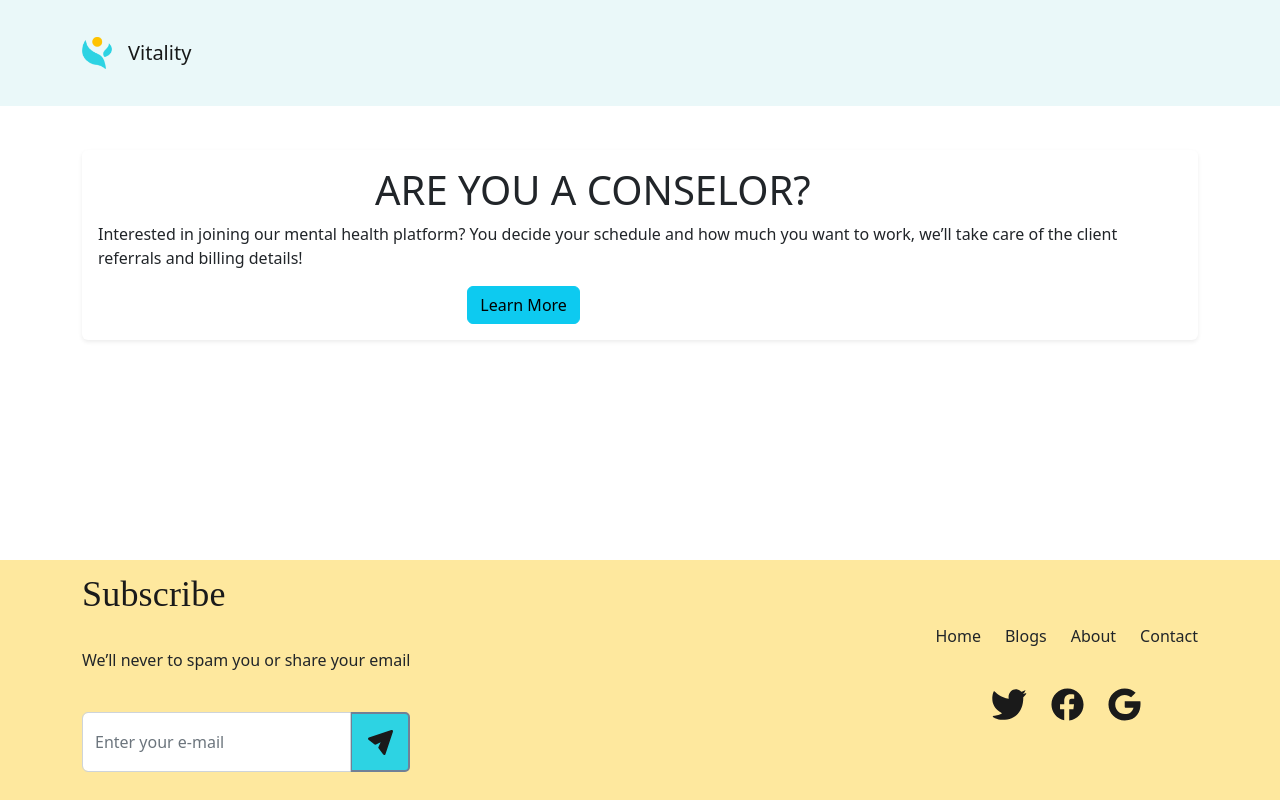
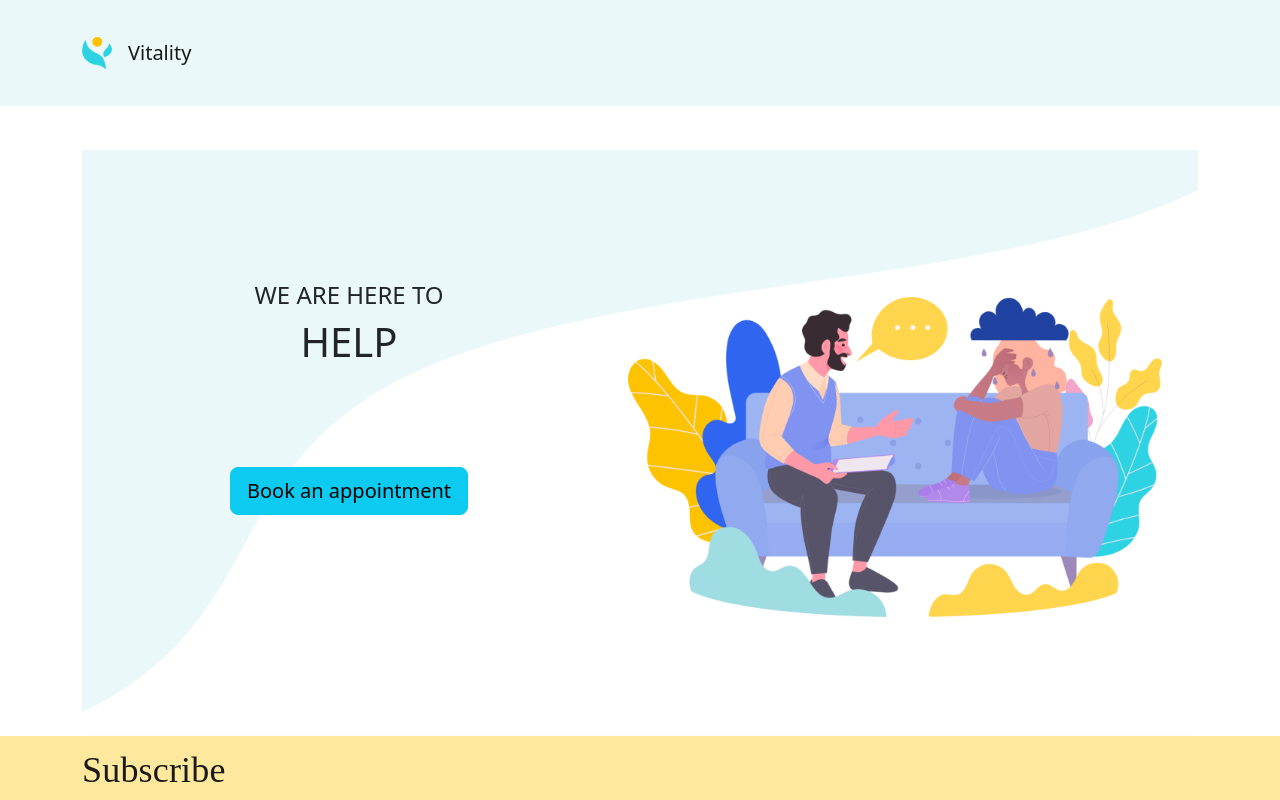
Before and after one commit to Recoded-Spark-Turkey-2022/Vitality, a React (Create React App) app: page / in a window 1280 px wide. Shown: the top 800 px of the page. Built offline with nearby package versions, Linux system fonts and the light colour scheme.

Commit message:
add Help component to home

```diff
--- /dev/null
+++ b/src/components/Homepage/Help.js
@@ -0,0 +1,57 @@
+import React from 'react';
+import { Button, Col, Container, Row, Image } from 'react-bootstrap';
+import homepageHelp from '../../assets/images/homepageHelp.png';
+import helpBackground from '../../assets/images/helpBackground.png';
+
+const HomeHelp = () => {
+  return (
+    <Container
+      fluid
+      className="d-flex align-items-center justify-content-center h-100"
+      style={{
+        backgroundImage: `url(${helpBackground})`,
+        backgroundPosition: 'center',
+        backgroundSize: 'cover',
+        backgroundRepeat: 'no-repeat',
+      }}
+    >
+      <Row className=" pt-1">
+        <Col
+          sm={12}
+          md={6}
+          className="row justify-content-center text-center p-2"
+        >
+          <Col className="justify-content-center text-center">
+            <Row className="justify-content-center text-center">
+              <Col xs={6}>
+                <h4>WE ARE HERE TO</h4>
+              </Col>
+            </Row>
+            <Row className="justify-content-center text-center ">
+              <Col xs={6}>
+                <h1>HELP</h1>
+              </Col>
+            </Row>
+          </Col>
+          <Row className="d-flex justify-content-center">
+            <Col>
+              <Button variant="info" size="lg">
+                Book an appointment
+              </Button>
+            </Col>
+          </Row>
+        </Col>
+
+        <Col className="pt-4" sm={12} md={6}>
+          <Image
+            src={homepageHelp}
+            className="img-fluid shadow-2-strong"
+            alt=" "
+          />
+        </Col>
+      </Row>
+    </Container>
+  );
+};
+
+export default HomeHelp;
--- a/src/pages/home/index.js
+++ b/src/pages/home/index.js
@@ -1,12 +1,14 @@
-import React from 'react'
-import EnrollHome from "../../components/Counselor/EnrollHome"
+import React from 'react';
+import EnrollHome from '../../components/Counselor/EnrollHome';
+import HomeHelp from '../../components/Homepage/Help';
 
 function Home() {
   return (
-
-      <EnrollHome/>
-
-  )
+    <>
+      <HomeHelp />
+      <EnrollHome />
+    </>
+  );
 }
 
-export default Home
+export default Home;
```
Also changed, not shown: src/assets/images/helpBackground.png (added), src/assets/images/homepageHelp.png (added).
